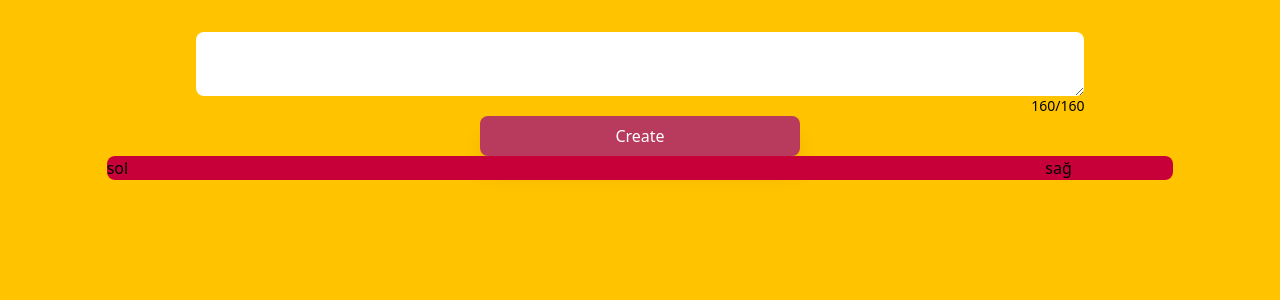
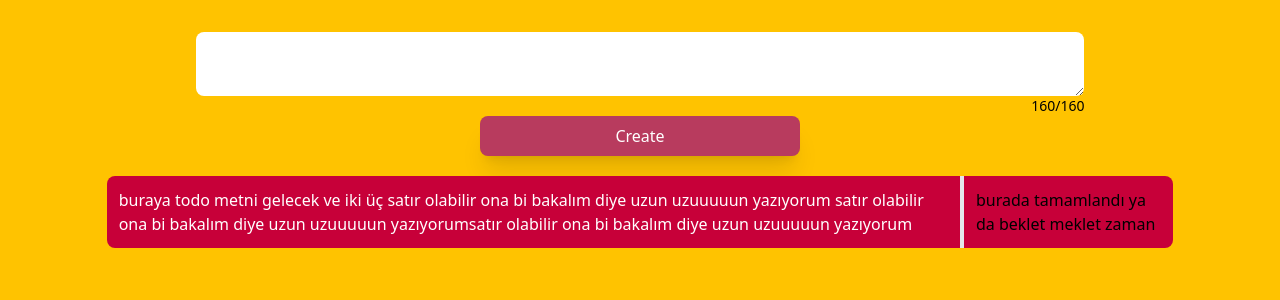
Before and after one commit to balpa/todo-ts-redux-tw, a React (Create React App) app: page / in a window 1280 px wide. Shown: the top 300 px of the page. Built offline with nearby package versions, Linux system fonts and the light colour scheme.

Commit message:
todo-component scheme

```diff
--- a/src/components/TodoItem.tsx
+++ b/src/components/TodoItem.tsx
@@ -7,12 +7,12 @@ interface PropTypes {
 const TodoItem = ({ color }: PropTypes) => {
 
   return (
-    <div className='w-full flex flex-row rounded-lg bg-[#C70039]'>
-      <div className='flex-1 w-32 rounded-md'>
-        sol
+    <div className='w-full flex flex-row rounded-lg bg-[#C70039] mt-5'>
+      <div className='w-4/5 rounded-md p-3 text-white'>
+        buraya todo metni gelecek ve iki üç satır olabilir ona bi bakalım diye uzun uzuuuuun yazıyorum satır olabilir ona bi bakalım diye uzun uzuuuuun yazıyorumsatır olabilir ona bi bakalım diye uzun uzuuuuun yazıyorum
       </div>
-      <div className='flex-2 w-32 rounded-md'>
-        sağ
+      <div className='w-1/5 rounded-r-md p-3 border-l-4'>
+        burada tamamlandı ya da beklet meklet zaman
       </div>
     </div>
   )
```
